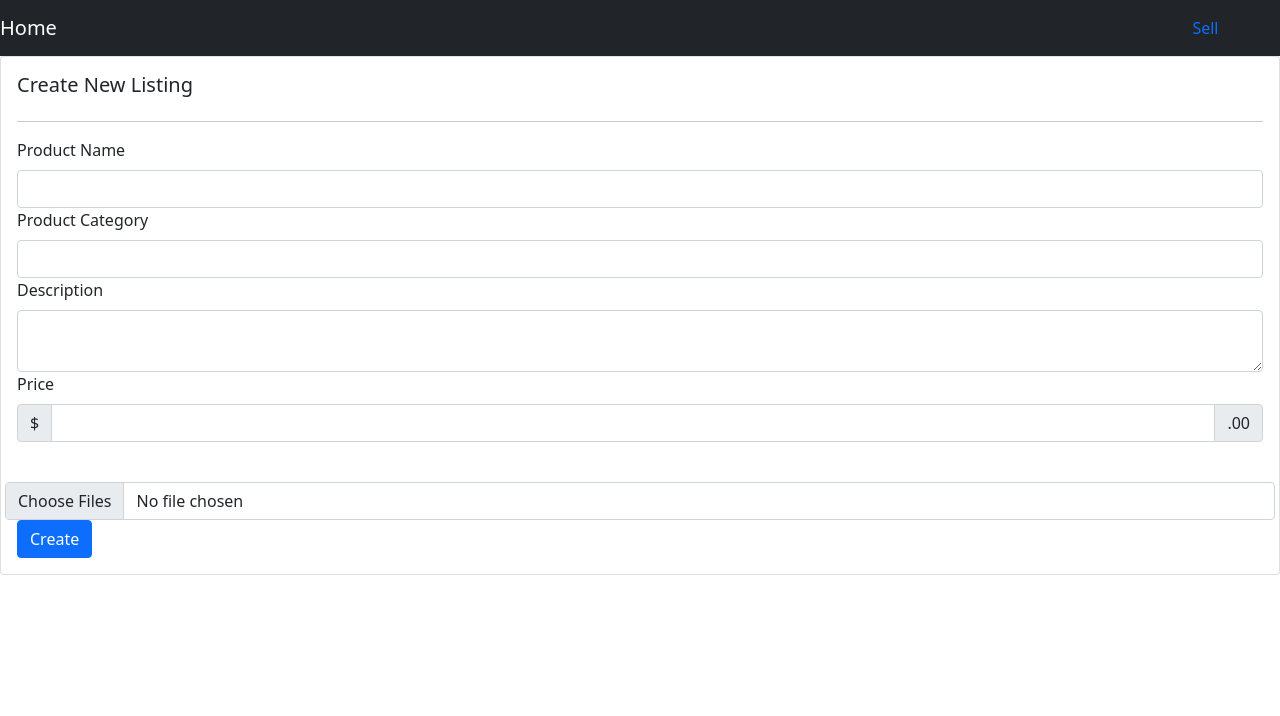
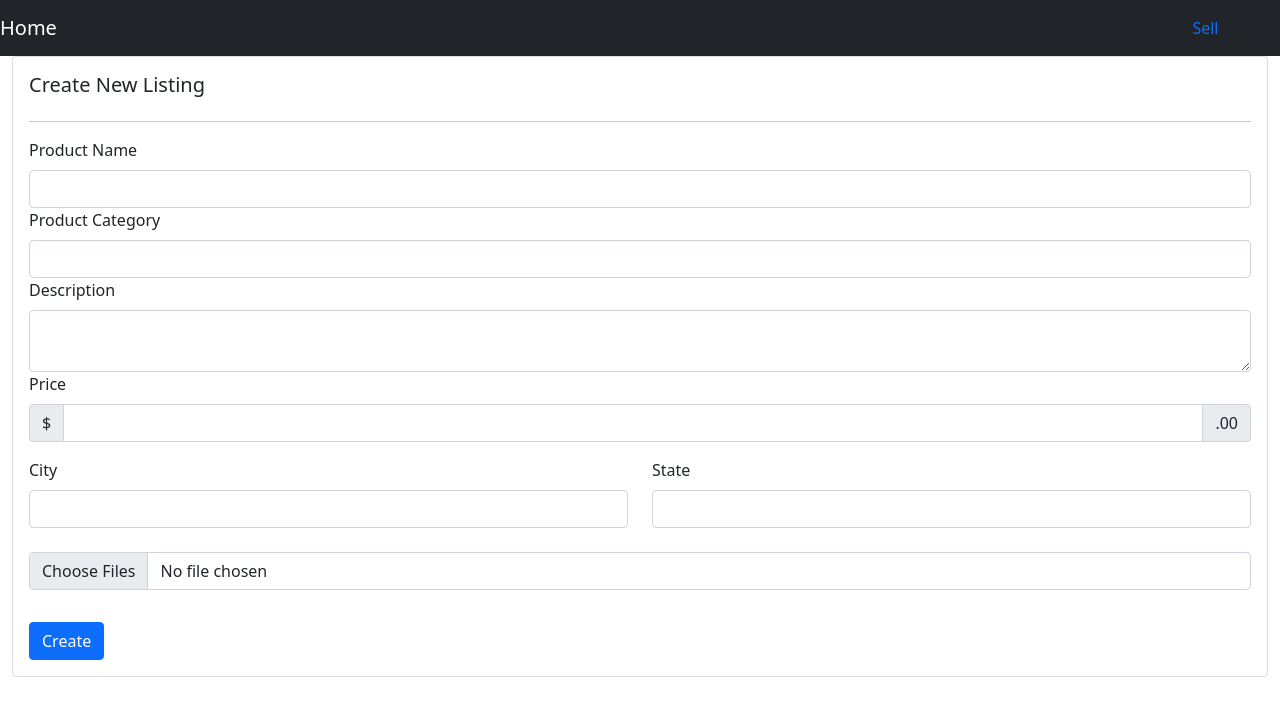
Before and after one commit to Alexander-Melendez/MarketSquare, a React (Create React App) app in the folder lpmarket/frontend/: page /Home/NewListing in a window 1280 px wide. Shown: the top 716 px of the page. Built offline with nearby package versions, Linux system fonts and the light colour scheme.

Commit message:
protected route and auth progress

```diff
--- a/lpmarket/frontend/src/App.js
+++ b/lpmarket/frontend/src/App.js
@@ -142,7 +142,9 @@ function App() {
 
         <Switch>
           <Route path='/' exact>
-            <div class = "test"> <PlacingTest /> </div>
+            <div class = "test">
+            <PlacingTest />
+            </div>
           </Route>
           <Route exact path='/NewListing' component={NewListingPage} />
           <Route exact path='/login' component={LoginPage} />
--- a/lpmarket/frontend/src/pages/LoginPage.js
+++ b/lpmarket/frontend/src/pages/LoginPage.js
@@ -1,14 +1,14 @@
-// import { createContext, useState, useEffect } from 'react'
+import { createContext, useState, useEffect } from 'react'
 // InputGroup and FormControl from 'react-bootstrap' removed to reduce unused errors
 import { Row, Col, Card, Form, Button, Container } from 'react-bootstrap';
-
+import { Link } from 'react-router-dom';
 // Removed import { Redirect } from "react-router-dom"; to reduce unused errors
 import { useForm } from 'react-hook-form';
 import { yupResolver } from '@hookform/resolvers/yup';
 import * as yup from 'yup';
 // Keeping this here as I will fix the jwt soon
-import { useJwt } from "react-jwt";
-
+import { useJwt, decodeToken } from "react-jwt";
+// import jwt from "jsonwebtoken"
 // form validation rules
 const loginSchema = yup.object().shape({
     email: yup.string().email("example: user@site.com").required("Required"),
@@ -18,17 +18,16 @@ const loginSchema = yup.object().shape({
 function LoginPage() {
 
     const app_name = 'marketsquare'
-    function buildPath(route)
-    {
-        if (process.env.NODE_ENV === 'production')
-        {
-            return 'https://' + app_name +  '.herokuapp.com/' + route;
+    function buildPath(route) {
+        if (process.env.NODE_ENV === 'production') {
+            return 'https://' + app_name + '.herokuapp.com/' + route;
         }
-        else
-        {
+        else {
             return 'http://localhost:5000/' + route;
         }
     }
+
+
 
     // Removed setValue, getValues, and errors to reduce unused errors
     const { register, handleSubmit, reset,
@@ -39,6 +38,7 @@ function LoginPage() {
         reValidateMode: "onBlur",
     });
 
+    // const { decodedToken, isExpired } = useJwt("");
     const onSubmit = async (data) => {
 
         // JWT Set Up WIP
@@ -64,18 +64,17 @@ function LoginPage() {
             }
             else {
 
+                storage.storeToken(res);
+                // var jwt = require('jsonwebtoken');
 
-
-                storage.storeToken(res);
-                var jwt = require('jsonwebtoken');
-
-                var ud = jwt.decode(storage.retrieveToken(),{complete:true});
+                // var ud = jwt.decode(storage.retrieveToken(),{complete:true});
+                var ud = decodeToken(storage.retrieveToken());
                 // var user = { id: res.id, firstName: res.firstName, lastName: res.lastName }
                 var user = { id: ud.payload.id, firstName: ud.payload.firstName, lastName: ud.payload.lastName }
 
                 localStorage.setItem('user_data', JSON.stringify(user));
                 console.log(res, user, localStorage.getItem('user_data'));
-                window.location.href = '/Home';
+                // window.location.href = '/Home';
                 // <Redirect to="/Home" />
             }
         }
@@ -85,18 +84,24 @@ function LoginPage() {
     };
 
     return (
-        <Container>
-            <Card>
+        <Container
+            className="justify-content-center d-flex align-items-center"
+            style={{ "min-height": "90vh" }}
+        >
+            {/* <Row>
+            <Col md lg="4"> */}
+            <Card className='mx-auto'>
                 <Card.Body>
                     <h5>{'Login'}</h5>
                     <hr />
-                    <Row>
+                    <Row >
                         <Col>
                             <Form noValidate onSubmit={handleSubmit(onSubmit)} onReset={reset}>
-                                <Row>
+                                <Row className="mb-3">
                                     <Form.Group as={Col} controlId="formGridEmail">
                                         <Form.Label>Email</Form.Label>
                                         <Form.Control
+                                            className='formFloating'
                                             type="text"
                                             name="email"
                                             {...register("email")}
@@ -119,7 +124,7 @@ function LoginPage() {
                                         </Form.Control.Feedback>
                                     </Form.Group>
                                 </Row>
-                                <Form.Group as={Col} controlId="formControls">
+                                {/* <Form.Group as={Row} controlId="formControls"> */}
                                 <Button
                                     type="submit"
                                     disabled={formState.isSubmitting}
@@ -128,12 +133,19 @@ function LoginPage() {
                                     </span>}
                                     Login
                                 </Button>
-                                </Form.Group>
+                                <Button as={Link} variant='link' to="/Register">
+                                    Register an Account
+                                </Button>
+                                {/* </Form.Group> */}
+
                             </Form>
                         </Col>
                     </Row>
                 </Card.Body>
             </Card>
+
+            {/* </Col>
+        </Row> */}
         </Container>
     );
 }
--- a/lpmarket/frontend/src/pages/NewListingPage.js
+++ b/lpmarket/frontend/src/pages/NewListingPage.js
@@ -15,6 +15,8 @@ const schema = yup.object().shape({
     productName: yup.string().required(),
     productCategory: yup.string().required(),
     productDescription: yup.string().required(),
+    city: yup.string().required(),
+    state: yup.string().required(),
     productPrice: yup.number().positive().integer().required(),
     images: yup.mixed()
         .required()
@@ -25,14 +27,11 @@ const schema = yup.object().shape({
 });
 
 const app_name = 'marketsquare'
-function buildPath(route)
-{
-    if (process.env.NODE_ENV === 'production')
-    {
-        return 'https://' + app_name +  '.herokuapp.com/' + route;
+function buildPath(route) {
+    if (process.env.NODE_ENV === 'production') {
+        return 'https://' + app_name + '.herokuapp.com/' + route;
     }
-    else
-    {
+    else {
         return 'http://localhost:5000/' + route;
     }
 }
@@ -134,6 +133,7 @@ function NewListingPage() {
     };
 
     return (
+        <Container fluid>
             <Card>
                 <Card.Body>
                     <Row>
@@ -143,9 +143,8 @@ function NewListingPage() {
                     </Row>
                     <hr />
                     <Row>
-                    <Col>
                         <Form noValidate onSubmit={handleSubmit(onSubmit)} onReset={reset}>
-                            <Row>
+                            <Row className="mb-3">
                                 <Form.Group>
                                     <Form.Label>Product Name</Form.Label>
                                     <Form.Control
@@ -171,7 +170,7 @@ function NewListingPage() {
                                         {...register("productDescription")}
                                     />
                                 </Form.Group>
-                                <Form.Group>
+                                <Form.Group  >
                                     <Form.Label>Price</Form.Label>
                                     <InputGroup className="mb-3">
                                         <InputGroup.Text>$</InputGroup.Text>
@@ -183,18 +182,38 @@ function NewListingPage() {
                                         <InputGroup.Text>.00</InputGroup.Text>
                                     </InputGroup>
                                 </Form.Group>
+                                    <Form.Group as={Col}>
+                                        <Form.Label>City</Form.Label>
+                                        <Form.Control
+                                            type="text"
+                                            name="city"
+                                            {...register("city")}
+                                        ></Form.Control>
+                                    </Form.Group>
+                                    <Form.Group as={Col}>
+                                        <Form.Label>State</Form.Label>
+                                        <Form.Control
+                                            type="text"
+                                            name="state"
+                                            {...register("state")}
+                                        ></Form.Control>
+                                    </Form.Group>
                                 <Form.Group>
                                     <Form.Label></Form.Label>
-                                    <Row>
+                                    {/* <Row> */}
                                     <Form.Control
                                         type="file"
                                         name="images"
                                         multiple
                                         {...register("images", { onChange: uploadimg })}
                                     />
-                                    </Row>
-                                    <Row><Container fluid>
-                                        <Row className="justify-content-start">
+                                    {/* </Row> */}
+                                    <Row>
+                                        <Container fluid>
+                                            <Row
+                                            className="justify-content-start mb-3" xs="auto"
+
+                                            >
                                                 {images.map((media) => (
                                                     <Col
                                                         key={media.id}
@@ -205,17 +224,23 @@ function NewListingPage() {
                                                             maxWidth: '150px',
                                                             maxHeight: '150px'
                                                         }}
+                                                        // xs
                                                     >
                                                         <Image
                                                             fluid
-                                                        thumbnail
+                                                            // thumbnail
                                                             src={media.url}
                                                             // alt="product"
                                                             key={media.id}
+                                                            style={{
+                                                                maxWidth: '100%',
+                                                                maxHeight: '100%'
+                                                            }}
                                                         />
                                                         {isHovered && (
                                                             <Button
-                                                            variant="secondary" size="sm"
+                                                                variant="secondary"
+                                                                size="sm"
                                                                 style={{
                                                                     position: 'absolute',
                                                                     left: 0,
@@ -229,11 +254,13 @@ function NewListingPage() {
                                                     </Col>
                                                 ))}
                                             </Row>
-                                    </Container></Row>
+                                        </Container>
+                                    </Row>
                                 </Form.Group>
-                                <Form.Group controlId="formControls" >
+
+                            </Row>
+                            {/* <Form.Group controlId="formControls" > */}
                             <Button
-
                                 type="submit"
                                 disabled={formState.isSubmitting}
                                 className="justify-content-start btn btn-primary">
@@ -241,14 +268,14 @@ function NewListingPage() {
                                 </span>}
                                 Create
                             </Button>
-                                </Form.Group>
-                            </Row>
+                            {/* </Form.Group> */}
+
                         </Form>
-                    </Col>
                     </Row>
                 </Card.Body>
 
             </Card>
+        </Container>
     );
 }
 
--- a/lpmarket/frontend/src/pages/RegisterPage.js
+++ b/lpmarket/frontend/src/pages/RegisterPage.js
@@ -41,14 +41,11 @@ function RegisterPage() {
     });
 
     const app_name = 'marketsquare'
-    function buildPath(route)
-    {
-        if (process.env.NODE_ENV === 'production')
-        {
-            return 'https://' + app_name +  '.herokuapp.com/' + route;
+    function buildPath(route) {
+        if (process.env.NODE_ENV === 'production') {
+            return 'https://' + app_name + '.herokuapp.com/' + route;
         }
-        else
-        {
+        else {
             return 'http://localhost:5000/' + route;
         }
     }
@@ -86,8 +83,11 @@ function RegisterPage() {
     };
 
     return (
-        <Container>
-            <Card>
+        <Container
+            className="justify-content-center d-flex align-items-center"
+            // style={{ "min-height": "90vh" }}
+        >
+            <Card className='mx-auto'>
                 <Card.Body>
                     <h5>{"Register"}</h5>
                     <hr />
```
Also changed, not shown: lpmarket/frontend/src/components/ProtectedRoute.js (added, +19 -0 lines). Lines whose indentation alone changed are shown as unchanged.
